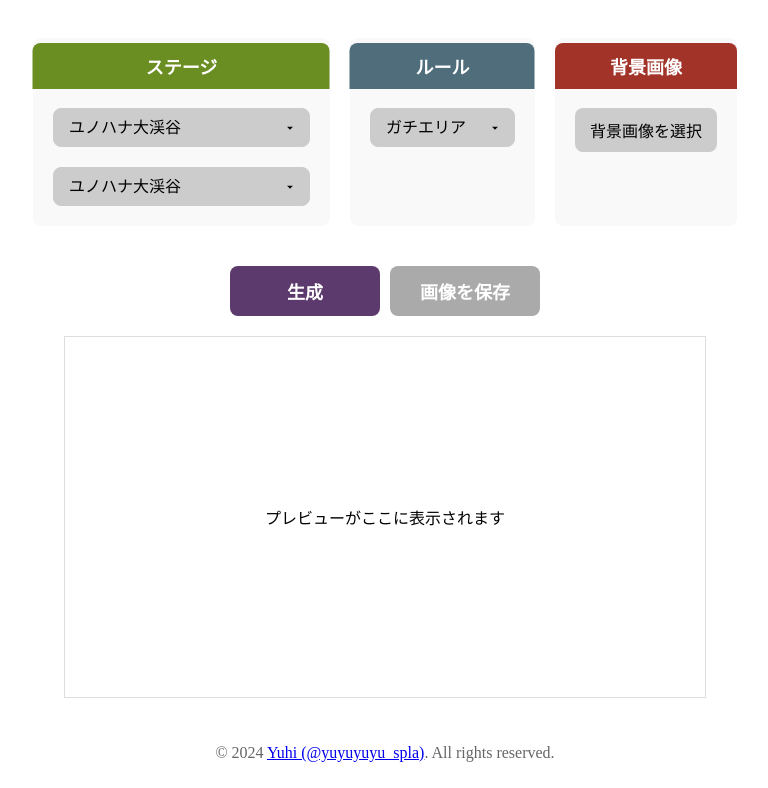
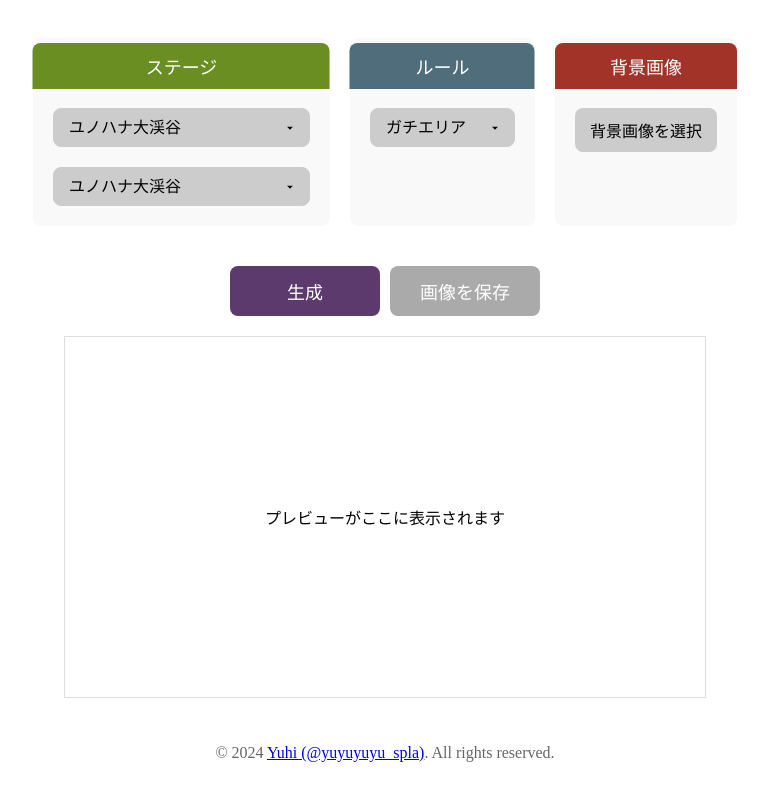
Before and after one commit to yuyuyuyuhi/yuyuyuyuhi.github.io, a plain HTML site: page index.html in a window 1280 px wide. Shown: the part 162-950 px from the top of the page, without its empty margins (255-1023 px from the left). Drawn offline with Linux system fonts and the light colour scheme; a web font is replaced by a local one.

Commit message:
change font weight

```diff
--- a/style.css
+++ b/style.css
@@ -51,6 +51,7 @@ body, html {
 }
 .section h2 {
     font-size: 18px;
+    font-weight: 400;
     margin-bottom: 20px;
     padding: 10px;
     color: white;
@@ -119,7 +120,7 @@ body, html {
 .generate-button-container button {
     height: 50px;
     font-size: 18px;
-    font-weight: bold;
+    font-weight: medium;
     color: white;
     background-color: #5D3A6D;
     border: none;
```
